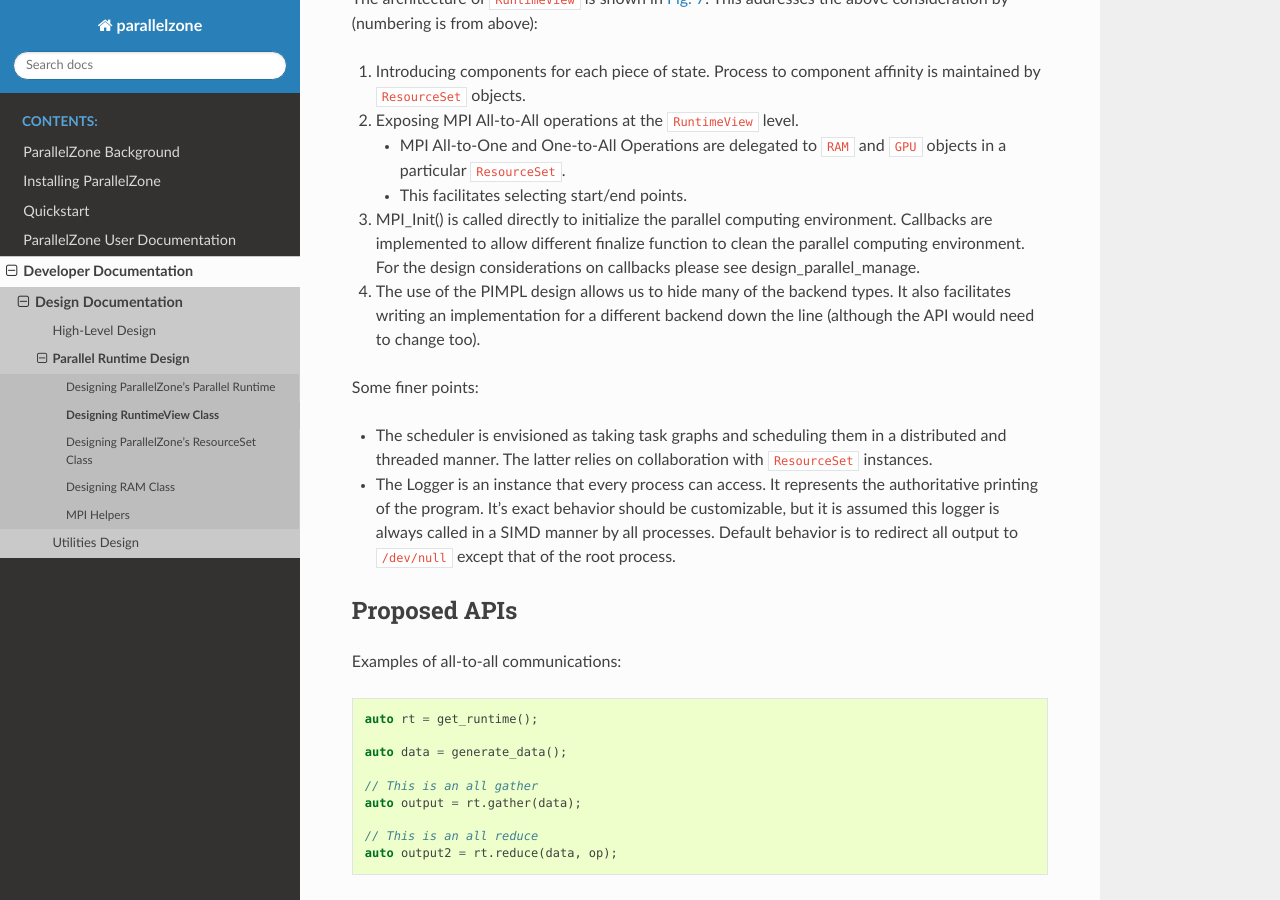
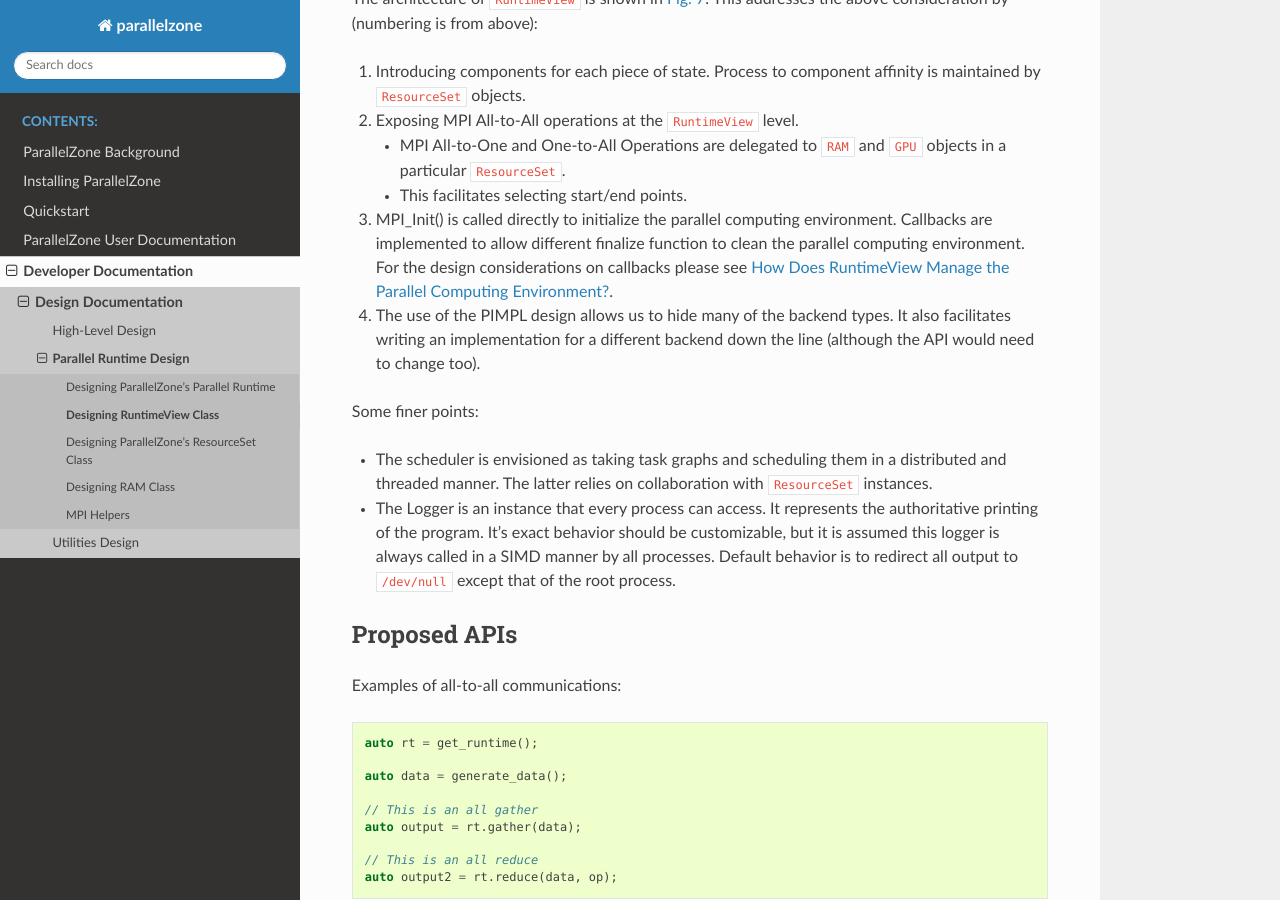
Before and after one commit to NWChemEx/ParallelZone, a Sphinx documentation site: the page built from docs/source/developer/design/runtime_view.rst, in a window 1280 px wide and 900 px high, scrolled down 1749 px. Built offline with Sphinx 7.4.7 and the Read the Docs theme 2.0.0, drawn with Linux system fonts in a browser that asks for light colours.

Commit message:
Fix cross-reference issue

```diff
--- a/docs/source/developer/design/runtime_view.rst
+++ b/docs/source/developer/design/runtime_view.rst
@@ -50,11 +50,11 @@ number one supercomputer in the world, or anything in between.
 #. MPI compatability.
 #. Flexibility of backend.
 
+.. _parallel_manage_design:
+
 ***************************************************************
 How Does RuntimeView Manage the Parallel Computing Environment?
 ***************************************************************
-
-.. _design_parallel_manage:
 
 Currently when a RuntimeView object is created, the standard MPI function
 ``MPI_Init()`` is called to initialize the parallel computing
@@ -103,7 +103,7 @@ addresses the above consideration by (numbering is from above):
 #. MPI_Init() is called directly to initialize the parallel computing
    environment. Callbacks are implemented to allow different finalize function
    to clean the parallel computing environment. For the design considerations
-   on callbacks please see :ref:`design_parallel_manage`.
+   on callbacks please see :ref:`parallel_manage_design`.
 
 #. The use of the PIMPL design allows us to hide many of the backend types. It
    also facilitates writing an implementation for a different backend down the
```
